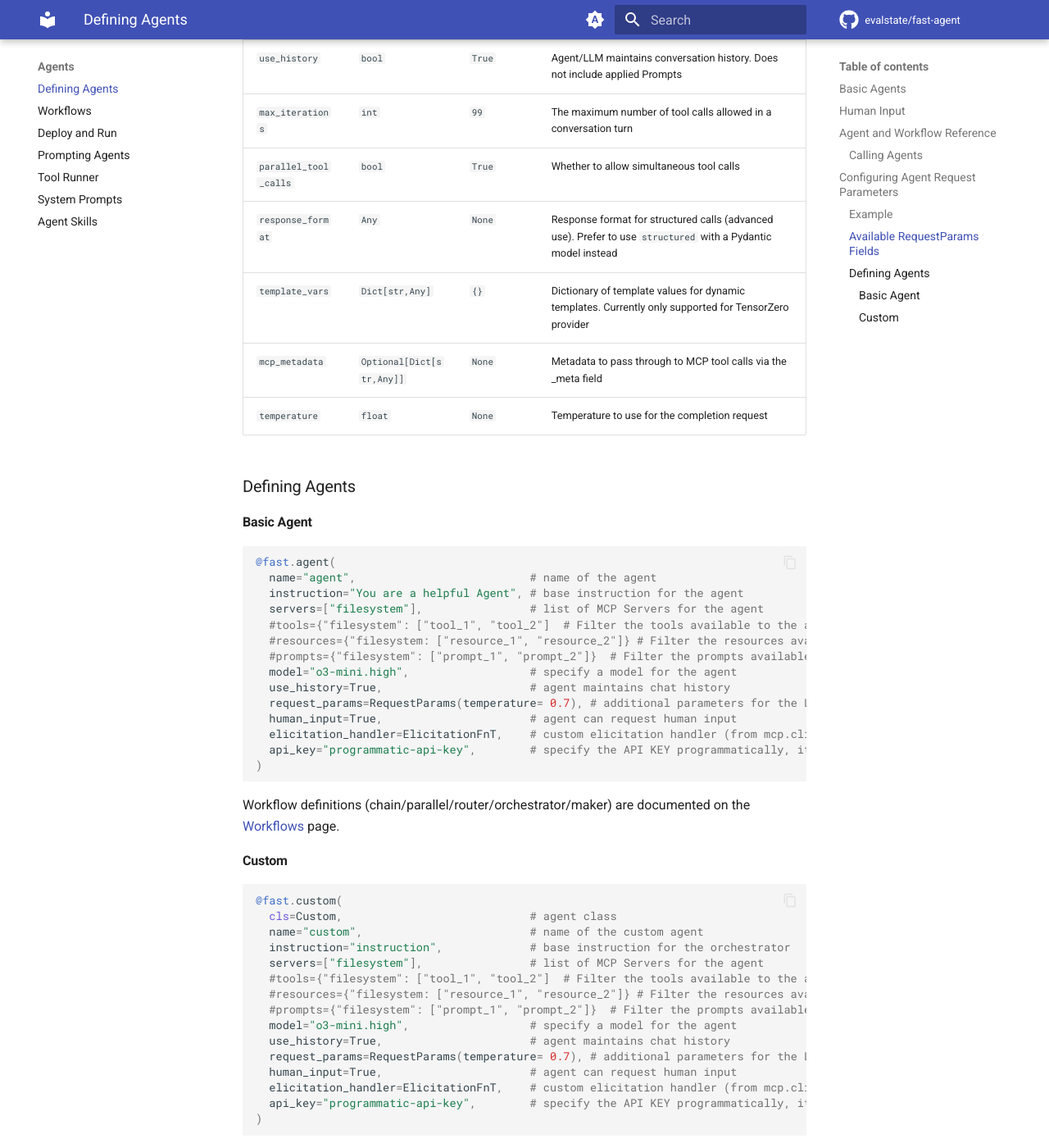
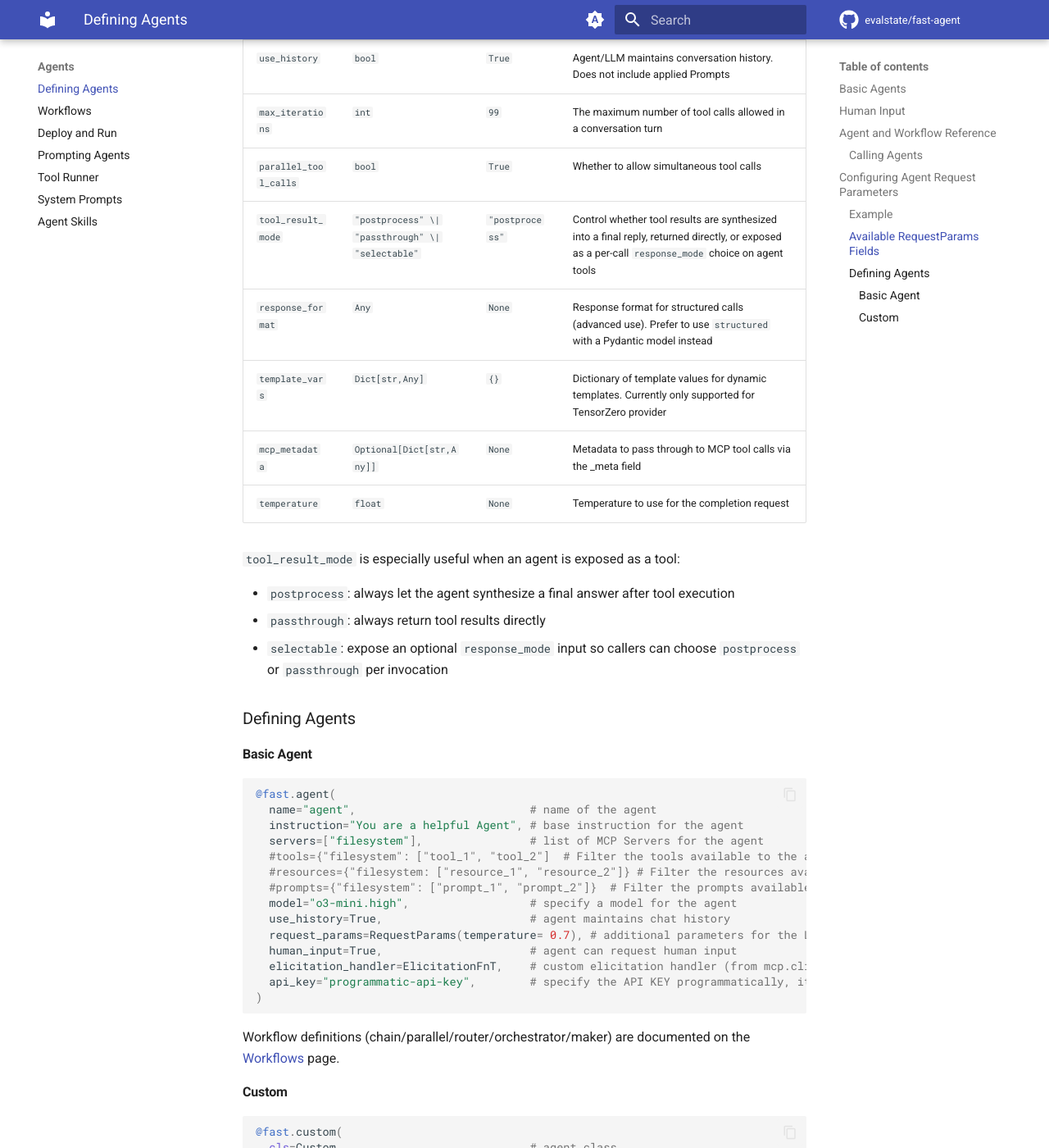
Before and after one commit to evalstate/fast-agent-docs, an MkDocs documentation site: the page built from docs/agents/defining.md, in a window 1280 px wide and 1400 px high, scrolled down 2846 px. Shown: the whole window at 82% size. Built offline with MkDocs 1.6.1 and Material for MkDocs 9.7.7, drawn with Linux system fonts in a browser that asks for light colours; comment, search, counter and statistics services are not loaded.

Commit message:
update docs for tool output mode

```diff
--- a/docs/agents/defining.md
+++ b/docs/agents/defining.md
@@ -126,10 +126,18 @@ from fast_agent.types import RequestParams
 | `use_history`         | `bool`   | `True`  | Agent/LLM maintains conversation history. Does not include applied Prompts                        |
 | `max_iterations`      | `int`    | `99`    | The maximum number of tool calls allowed in a conversation turn                        |
 | `parallel_tool_calls` | `bool`   | `True`  | Whether to allow simultaneous tool calls   |
+| `tool_result_mode`    | `"postprocess" \| "passthrough" \| "selectable"` | `"postprocess"` | Control whether tool results are synthesized into a final reply, returned directly, or exposed as a per-call `response_mode` choice on agent tools |
 | `response_format`     | `Any`    | `None`  | Response format for structured calls (advanced use). Prefer to use `structured` with a Pydantic model instead                |
 | `template_vars` | `Dict[str,Any]` | `{}` | Dictionary of template values for dynamic templates. Currently only supported for TensorZero provider |
 | `mcp_metadata` | `Optional[Dict[str,Any]]` | `None` | Metadata to pass through to MCP tool calls via the _meta field |
 | `temperature` | `float` | `None` | Temperature to use for the completion request |
+
+
+`tool_result_mode` is especially useful when an agent is exposed as a tool:
+
+- `postprocess`: always let the agent synthesize a final answer after tool execution
+- `passthrough`: always return tool results directly
+- `selectable`: expose an optional `response_mode` input so callers can choose `postprocess` or `passthrough` per invocation
 
 
 
```
